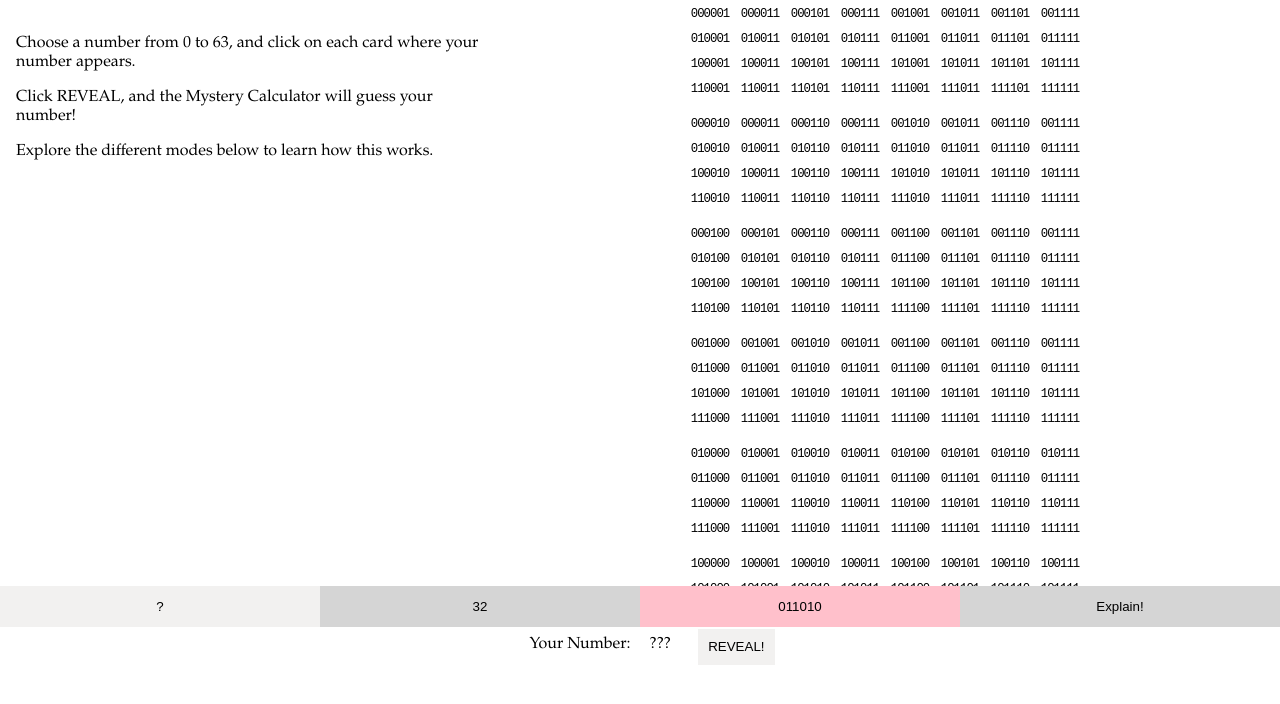
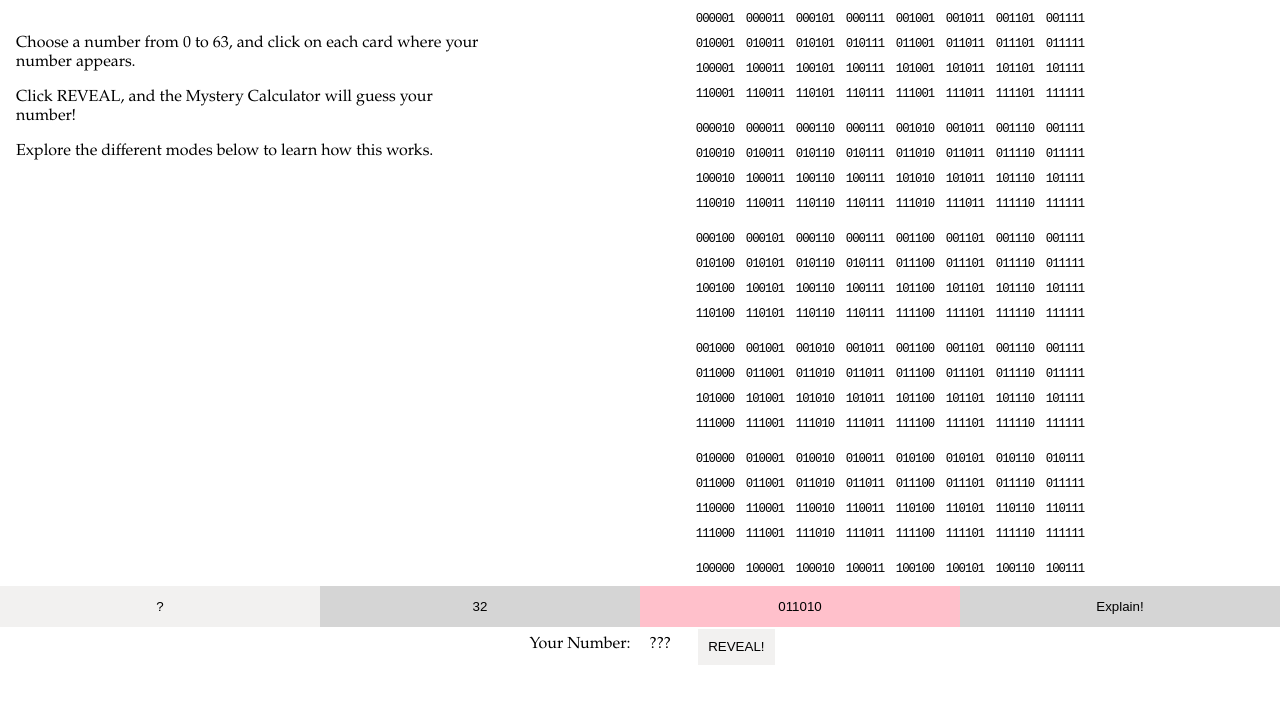
Before and after one commit to acobster/mystery-calculator, a React app: page / in a window 1280 px wide. Shown: the part 46-750 px from the top of the page. Built offline with nearby package versions, Linux system fonts and the light colour scheme.

Commit message:
tweak binary mode number spacing

```diff
--- a/src/index.css
+++ b/src/index.css
@@ -160,6 +160,7 @@ footer {
 
 .number.binary-mode {
   letter-spacing: -1px;
+  line-height: 2;
   font-size: 70%;
   font-family: monospace;
 }
@@ -196,6 +197,12 @@ footer {
   background-color: pink;
 }
 
+@media only screen and (min-width: 400px) {
+  .number.binary-mode {
+    padding: 0 5px;
+  }
+}
+
 @media only screen and (min-width: 900px) {
   .book {
     display: grid;
@@ -203,5 +210,7 @@ footer {
   }
 
 
-  .number.binary-mode { font-size: 77%; }
+  .number.binary-mode {
+    font-size: 77%;
+  }
 }
```
